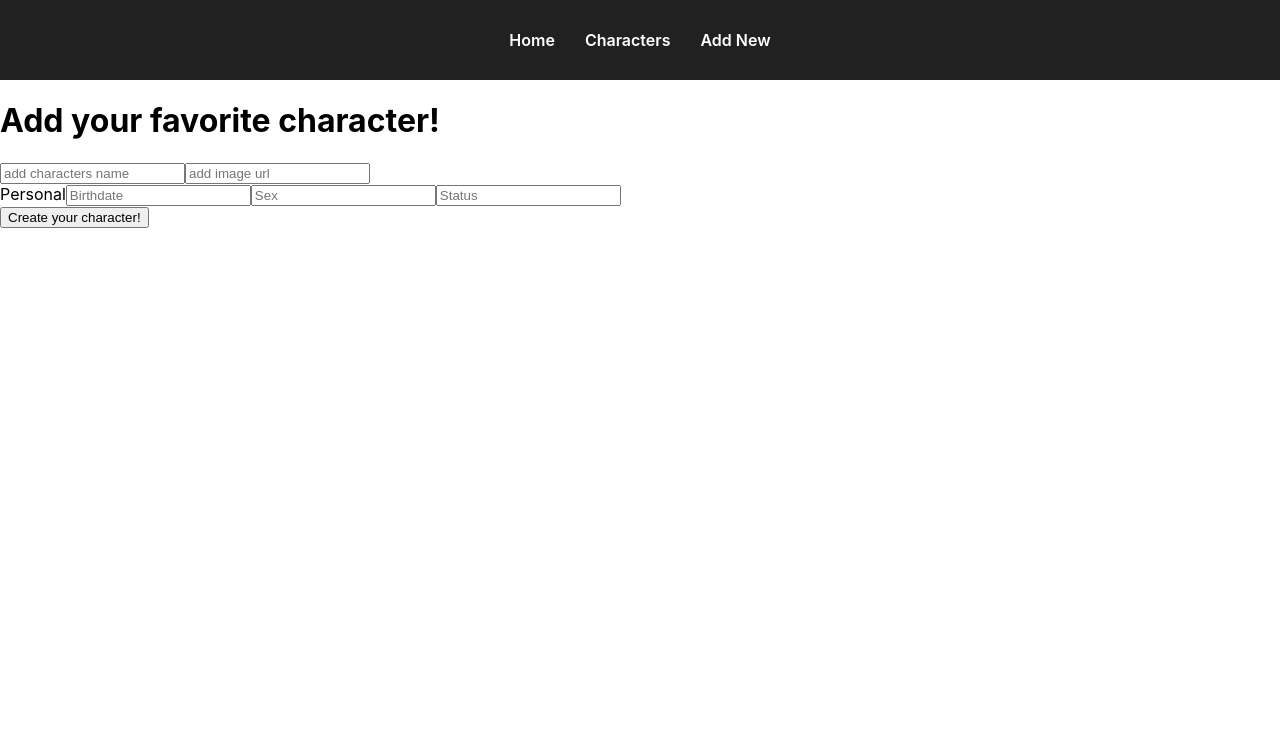
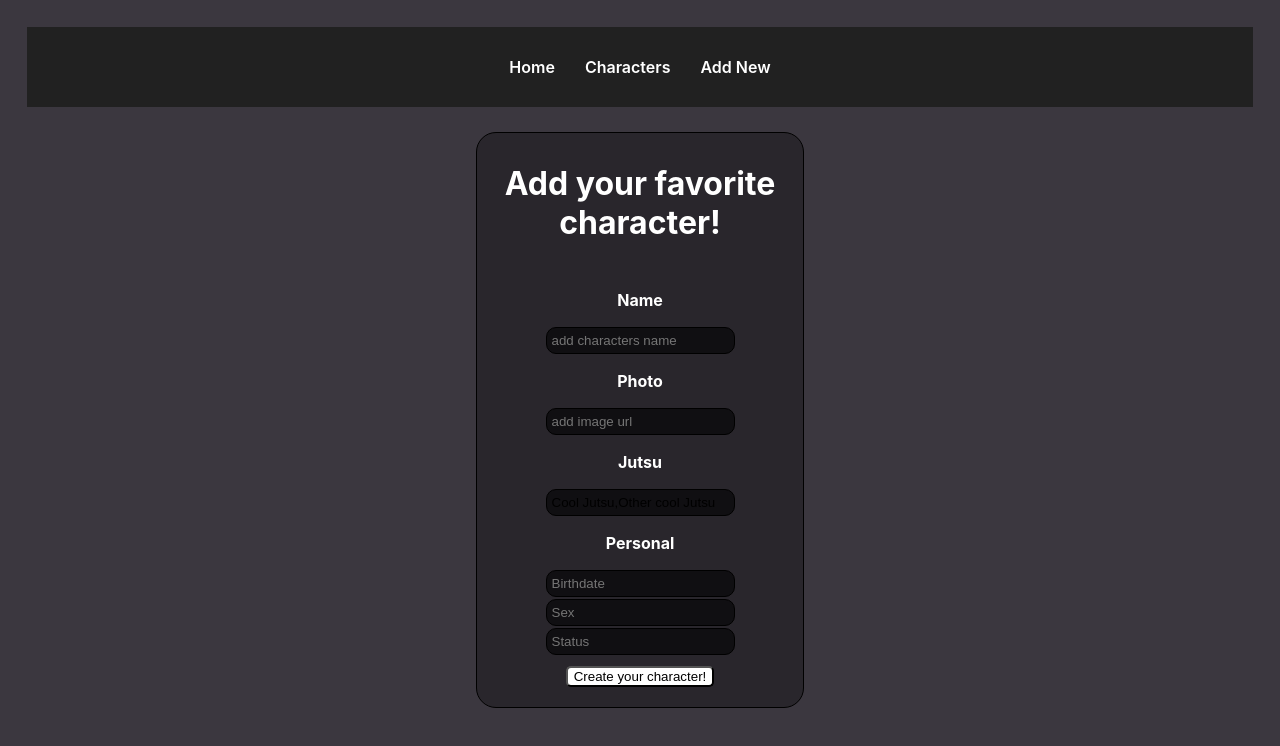
Before and after one commit to erichowington/Anime-Nexus, a React (Create React App) app: page /add-character in a window 1280 px wide. Shown: the top 746 px of the page. Built offline with nearby package versions, Linux system fonts and the light colour scheme.

Commit message:
image gallery and new character form

```diff
--- a/src/App.css
+++ b/src/App.css
@@ -1,6 +1,11 @@
+html{
+  background-color: rgb(59, 55, 63);
+}
+
 .App{
   display: flex;
   justify-content: center;
+  background-color: black;
 }
 
 .nav{
--- a/src/App.js
+++ b/src/App.js
@@ -10,7 +10,7 @@ import { Routes, Route } from "react-router-dom";
 function App() {
   return (
     <div className="app">
-      <Nav className="nav" />
+      <Nav />
       <Routes>
         <Route path ="/" element= {<Home />} />
         <Route path ="/characters" element ={<Characters />}/>
--- a/src/components/CharacterComponent.css
+++ b/src/components/CharacterComponent.css
@@ -2,9 +2,11 @@
     width: 10rem;
     height: 10rem;
     padding: 1vw 1vw;
-    backdrop-filter: invert(100%);
+    background-color: rgba(0, 0, 0, 0.2);
     display: flex;
     justify-content: center;
+    border:1px solid rgb(0, 0, 0, 0.1);
+    border-radius: 20px;
 
 }
 
--- /dev/null
+++ b/src/screens/CharacterCreate.css
@@ -0,0 +1,48 @@
+.app{
+    padding:27px;
+    border-radius: 15px;
+}
+
+.form-wrapper{
+    display:flex;
+    margin-top: 10px;
+    padding:10px;
+    flex-flow: row wrap;
+    align-items: center;
+    text-align: center;
+    justify-content: center;
+    border: 1px solid black;
+    border-radius: 20px;
+    max-width:25%;
+    margin:25px auto;
+    background-color: RGB(0,0,0, 0.3);
+    color: white;
+}
+.form-content{
+    display: flex;
+    flex-flow: row wrap;
+    align-items: center;
+    justify-content: center;
+    text-align: center;
+    align-self: center;
+    align-self: center;
+    justify-self: center;
+    padding-top: 10px;
+    overflow: auto;
+}
+input{
+    background-color: RGB(0,0,0, 0.6);
+    border: 1px solid black;
+    border-radius: 10px;
+    padding:5px;
+    margin:1px
+}
+p{
+    font-weight: 700;
+    color:white;
+}
+button{
+    border-radius: 5px;
+    background-color: white;
+    margin:10px auto;
+}
--- a/src/screens/CharacterCreate.jsx
+++ b/src/screens/CharacterCreate.jsx
@@ -1,6 +1,7 @@
 import { useState } from "react";
 import { useNavigate } from "react-router-dom";
 import { createCharacter } from "../services/characters.js";
+import "./CharacterCreate.css";
 
 function CharacterCreate() {
   const [character, setCharacter] = useState({
@@ -43,16 +44,20 @@ function CharacterCreate() {
   };
 
   return (
-    <div>
+    <div className="form-wrapper">
         <h1>Add your favorite character!</h1>
+        <div className="form-content">
           <form onSubmit={handleSubmit}>
+            <p>Name</p>
             <input
               type="text"
               placeholder="add characters name"
               name="name"
               value={character.name}
               onChange={handleChange}
+
             />
+            <p>Photo</p>
             <input
               type="text"
               placeholder="add image url"
@@ -60,15 +65,15 @@ function CharacterCreate() {
               value={character.images}
               onChange={handleChange}
             />
-        {/* <input
+            <p>Jutsu</p>
+            <input
               type="text"
               placholder="Jutsu"
               name="jutsu"
               value={character.jutsu}
               onChange={handleChange}
-        /> */}
-        <div>
-          Personal
+            />
+            <p>Personal</p>
               <input
                 type="text"
                 placeholder="Birthdate"
@@ -90,9 +95,9 @@ function CharacterCreate() {
                 value={character.personal.status}
                 onChange={handleChange}
               />
-        </div>
           <button type="submit">Create your character!</button>
         </form>
+      </div>
     </div>
   );
 }
--- a/src/screens/CharacterDetails.css
+++ b/src/screens/CharacterDetails.css
@@ -13,8 +13,12 @@
     text-align: center;
     align-items: center;
     border: 2px solid black;
+    border-radius: 20px;
+    padding-bottom: 10px;
     width:25%;
     margin-top: 50px;
+    color: white;
+    background-color: RGB(0,0,0,0.2);
 }
 
 img{
--- a/src/screens/Characters.css
+++ b/src/screens/Characters.css
@@ -1,3 +1,13 @@
+.characters{
+    background-color: RGB(88, 96, 75, .2);
+    border-radius: 20px;
+    margin: 10px auto;
+}
+
+.title{
+    text-align: center;
+    padding: 10px;
+}
 .characters-container{
     display: flex;
     flex-flow: row wrap;
@@ -8,4 +18,5 @@
     margin-inline-end: 3em;
     align-items: center;
     justify-content: center;
+    padding:5px;
   }
--- a/src/screens/Characters.jsx
+++ b/src/screens/Characters.jsx
@@ -16,8 +16,8 @@ function Characters() {
   }, []);
 
   return (
-    <div>
-      <h1 className="all-characters">CHARACTERS</h1>
+    <div className="characters">
+      <h1 className="title">CHARACTERS</h1>
       <div className="characters-container">
         {characters.map((character) => (
           <Character character={character} key={character._id} />
```
Lines whose indentation alone changed are shown as unchanged.
